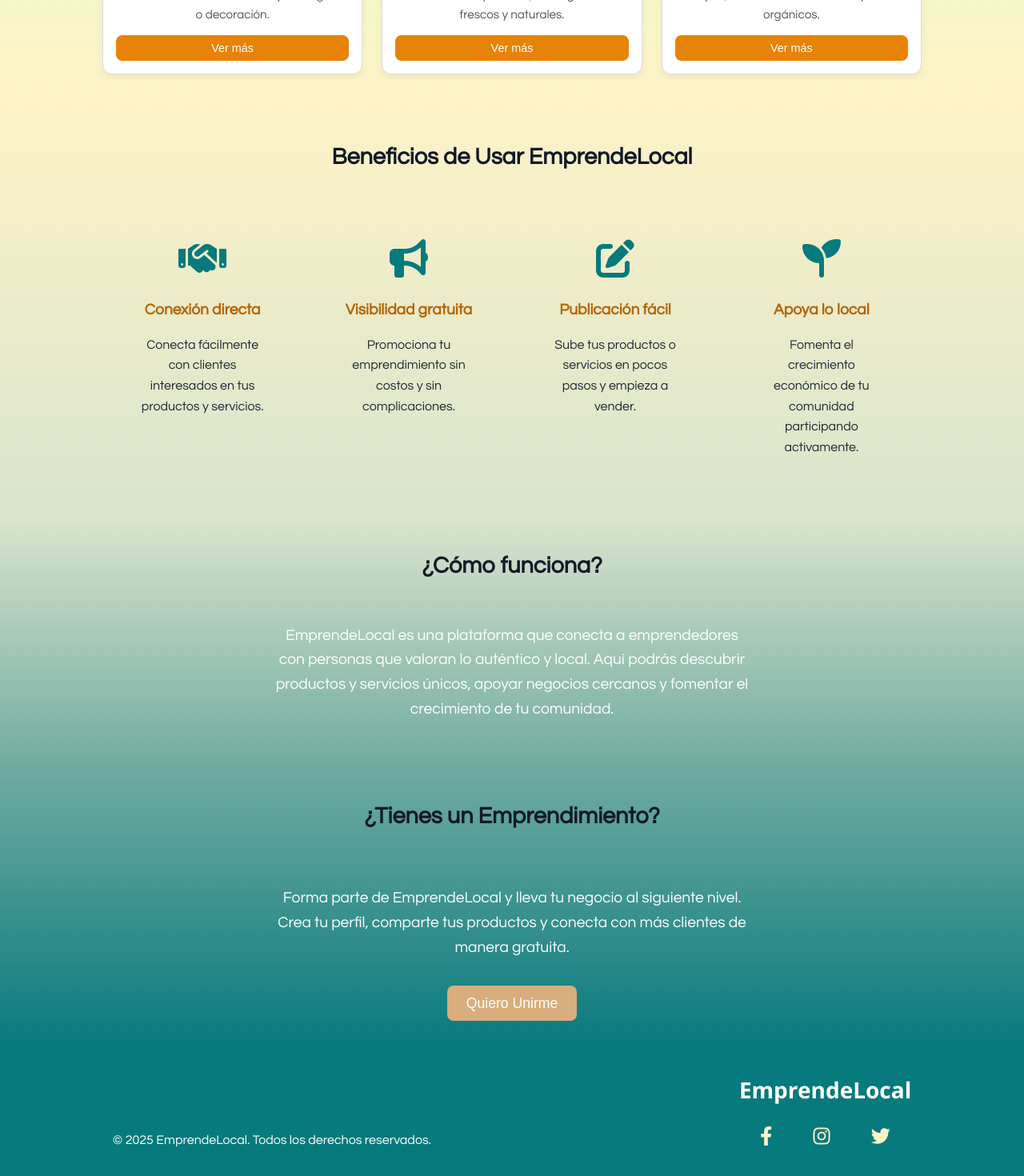
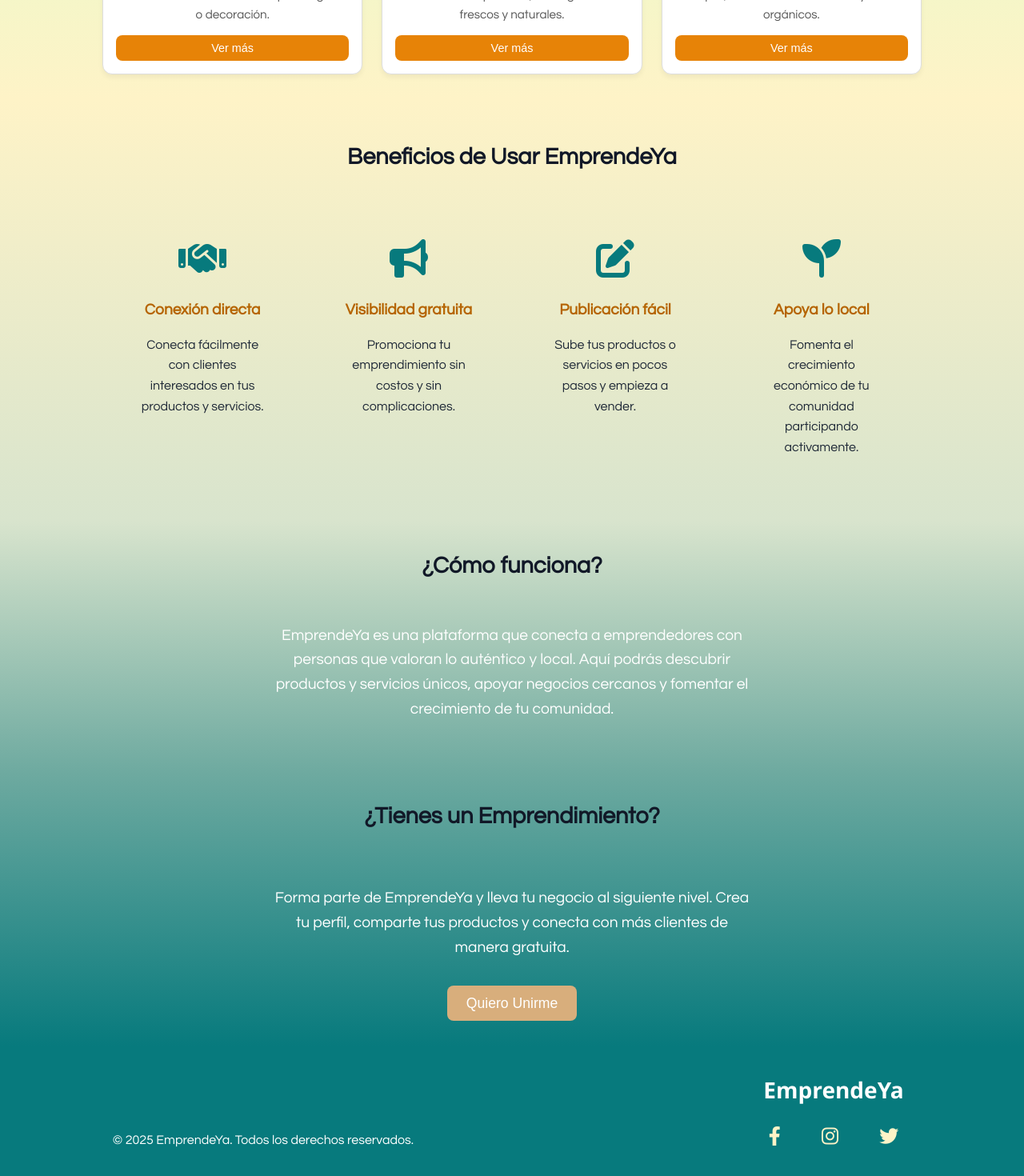
Before and after one commit to BruceGabr/ComerciaYa, a React (Vite) app: page / in a window 1280 px wide. Shown: the part 1270-2740 px from the top of the page at 80% size. Built offline with nearby package versions, Linux system fonts and the light colour scheme.

Commit message:
Modificacion de nombre

```diff
--- a/index.html
+++ b/index.html
@@ -6,7 +6,7 @@
     <link rel="stylesheet" href="https://cdnjs.cloudflare.com/ajax/libs/font-awesome/6.4.0/css/all.min.css" />
 
     <meta name="viewport" content="width=device-width, initial-scale=1.0" />
-    <title>EmprendeLocal</title>
+    <title>EmprendeYa</title>
   </head>
   <body>
     <div id="root"></div>
--- a/package.json
+++ b/package.json
@@ -3,11 +3,14 @@
   "private": true,
   "version": "0.0.0",
   "type": "module",
+  "homepage": "https://brucegabr.github.io/EmprendeYa",
   "scripts": {
     "dev": "vite",
     "build": "vite build",
     "lint": "eslint .",
-    "preview": "vite preview"
+    "preview": "vite preview",
+    "predeploy": "npm run build",
+    "deploy": "gh-pages -d dist"
   },
   "dependencies": {
     "react": "^19.0.0",
@@ -22,6 +25,7 @@
     "eslint": "^9.22.0",
     "eslint-plugin-react-hooks": "^5.2.0",
     "eslint-plugin-react-refresh": "^0.4.19",
+    "gh-pages": "^6.3.0",
     "globals": "^16.0.0",
     "vite": "^6.3.1"
   }
--- a/src/components/Footer.jsx
+++ b/src/components/Footer.jsx
@@ -8,11 +8,11 @@ const Footer = () => {
         <footer className="footer">
             <div className="footer__container container">
                 <p className="footer__text">
-                    © {new Date().getFullYear()} EmprendeLocal. Todos los derechos reservados.
+                    © {new Date().getFullYear()} EmprendeYa. Todos los derechos reservados.
                 </p>
                 <div className="footer__contact">
 
-                    <a className="header__logo">EmprendeLocal</a>
+                    <a className="header__logo">EmprendeYa</a>
                     <div className="footer__social">
                         <a href="https://facebook.com" target="_blank" rel="noopener noreferrer" className="footer__social-link">
                             <i className="fab fa-facebook-f"></i>
--- a/src/components/Header.jsx
+++ b/src/components/Header.jsx
@@ -14,7 +14,7 @@ function Header() {
   return (
     <header className="header">
       <div className="container header__container">
-        <a className="header__logo">EmprendeLocal</a>
+        <a className="header__logo">EmprendeYa</a>
 
         {/* Ícono de menú hamburguesa (solo en móvil) */}
         <button
--- a/src/pages/Home.jsx
+++ b/src/pages/Home.jsx
@@ -83,7 +83,7 @@ const Home = () => {
       <section className="home__benefits">
         <div className="container">
           <h3 className="home__section-title">
-            Beneficios de Usar EmprendeLocal
+            Beneficios de Usar EmprendeYa
           </h3>
           <div className="home__benefit-cards">
             <div className="home__benefit-card">
@@ -126,7 +126,7 @@ const Home = () => {
         <div className="container home__about-content">
           <h3 className="home__section-title">¿Cómo funciona?</h3>
           <p className="home__about-text">
-            EmprendeLocal es una plataforma que conecta a emprendedores con
+            EmprendeYa es una plataforma que conecta a emprendedores con
             personas que valoran lo auténtico y local. Aquí podrás descubrir
             productos y servicios únicos, apoyar negocios cercanos y fomentar el
             crecimiento de tu comunidad.
@@ -138,7 +138,7 @@ const Home = () => {
         <div className="container home__join-content">
           <h3 className="home__section-title">¿Tienes un Emprendimiento?</h3>
           <p className="home__join-text">
-            Forma parte de EmprendeLocal y lleva tu negocio al siguiente nivel.
+            Forma parte de EmprendeYa y lleva tu negocio al siguiente nivel.
             Crea tu perfil, comparte tus productos y conecta con más clientes de
             manera gratuita.
           </p>
```
Also changed, not shown: 1 other file (tests, documents, lock files or other folders).
